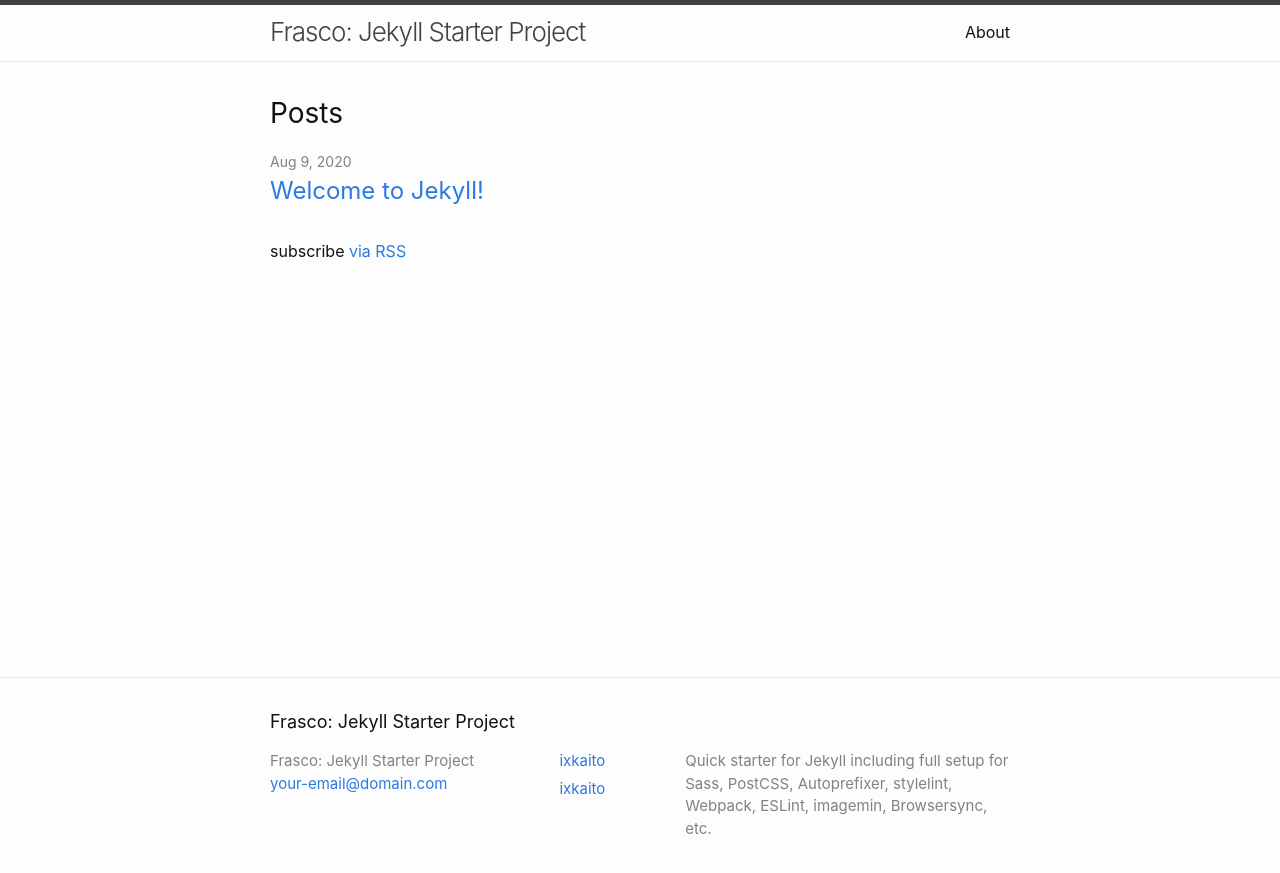
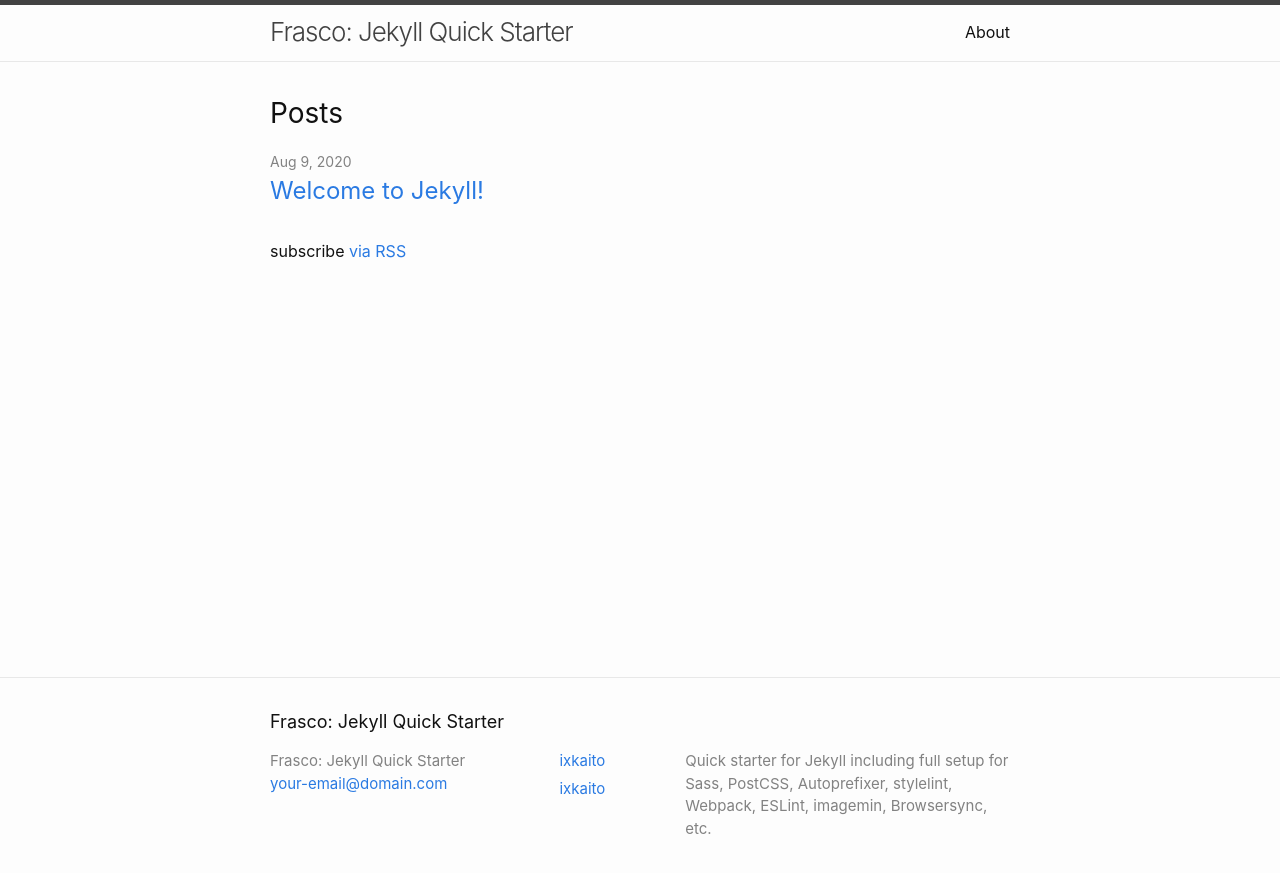
Before and after one commit to ixkaito/frasco, a Jekyll site: the page built from index.md, in a window 1280 px wide. Shown: the top 873 px of the page. Built offline with Jekyll 4.4.1, drawn with Linux system fonts in a browser that asks for light colours.

Commit message:
Update ci

```diff
--- a/_config.yml
+++ b/_config.yml
@@ -18,7 +18,7 @@
 # You can create any custom variable you would like, and they will be accessible
 # in the templates via {{ site.myvariable }}.
 
-title: "Frasco: Jekyll Starter Project"
+title: "Frasco: Jekyll Quick Starter"
 email: your-email@domain.com
 description: >- # this means to ignore newlines until "baseurl:"
   Quick starter for Jekyll including full setup for Sass, PostCSS, Autoprefixer, stylelint, Webpack, ESLint, imagemin, Browsersync, etc.
--- a/package.json
+++ b/package.json
@@ -46,6 +46,7 @@
     "presass": "stylelint \"$npm_package_config_css_src/**/*\" --fix",
     "sass": "sass $npm_package_config_css_src:$npm_package_config_css_dist --style=compressed",
     "postsass": "postcss $npm_package_config_css_dist/*.css --use=autoprefixer --dir=$npm_package_config_css_dist $npm_package_config_css_map",
+    "test": "npm run build",
     "webpack": "webpack $npm_package_config_js_src/$npm_package_config_js_entry -o $npm_package_config_js_dist/$npm_package_config_js_entry",
     "watch:imagemin": "onchange \"$npm_package_config_image_src/**/*\" -e \".DS_Store\" -- npm run imagemin",
     "watch:jekyll": "npm run jekyll:development -- -w",
```
Also changed, not shown: .travis.yml.
